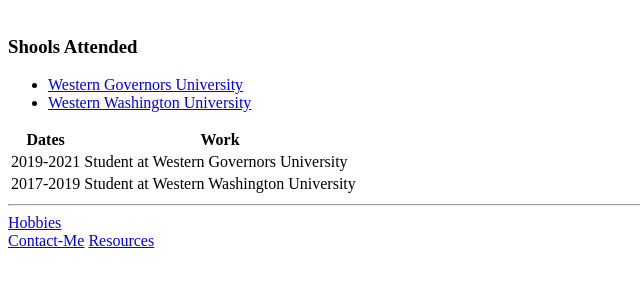
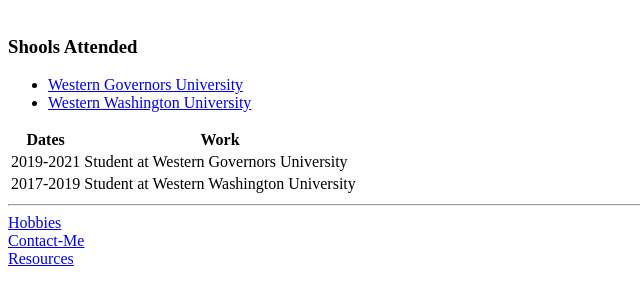
Before and after one commit to CookJustin/cv, a plain HTML site: page index.html in a window 1280 px wide. Shown: the part 157-462 px from the top of the page, without its empty margins (0-640 px from the left). Drawn offline with Linux system fonts and the light colour scheme.

Commit message:
Adjusted Alignment of Resources Link

```diff
--- a/index.html
+++ b/index.html
@@ -51,7 +51,7 @@
   </table>
   <hr />
   <a href="hobbies.html">Hobbies</a> <br />
-  <a href="contact.html">Contact-Me</a>
+  <a href="contact.html">Contact-Me</a> <br />
   <a href="resources.html">Resources</a>
 </body>
 
```
